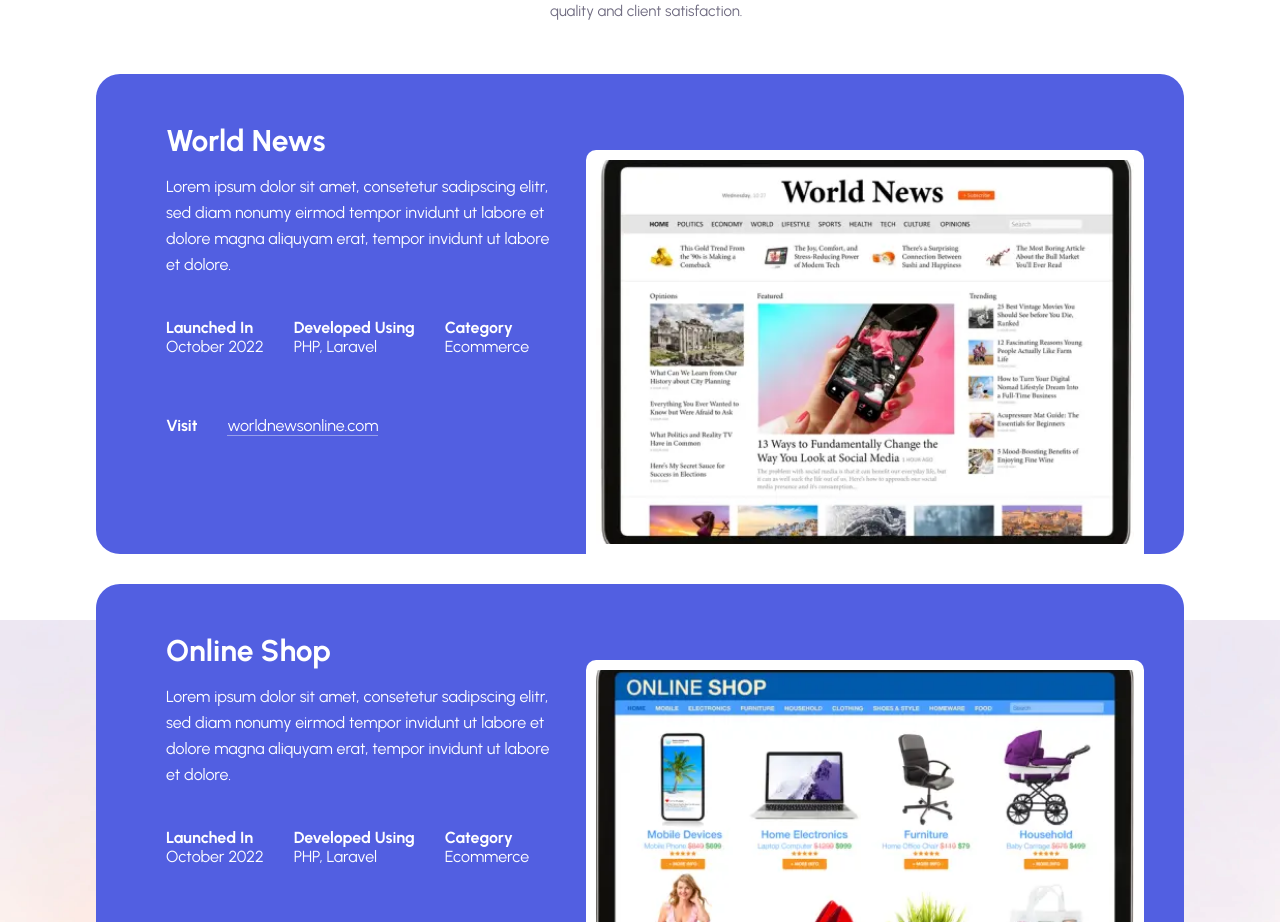
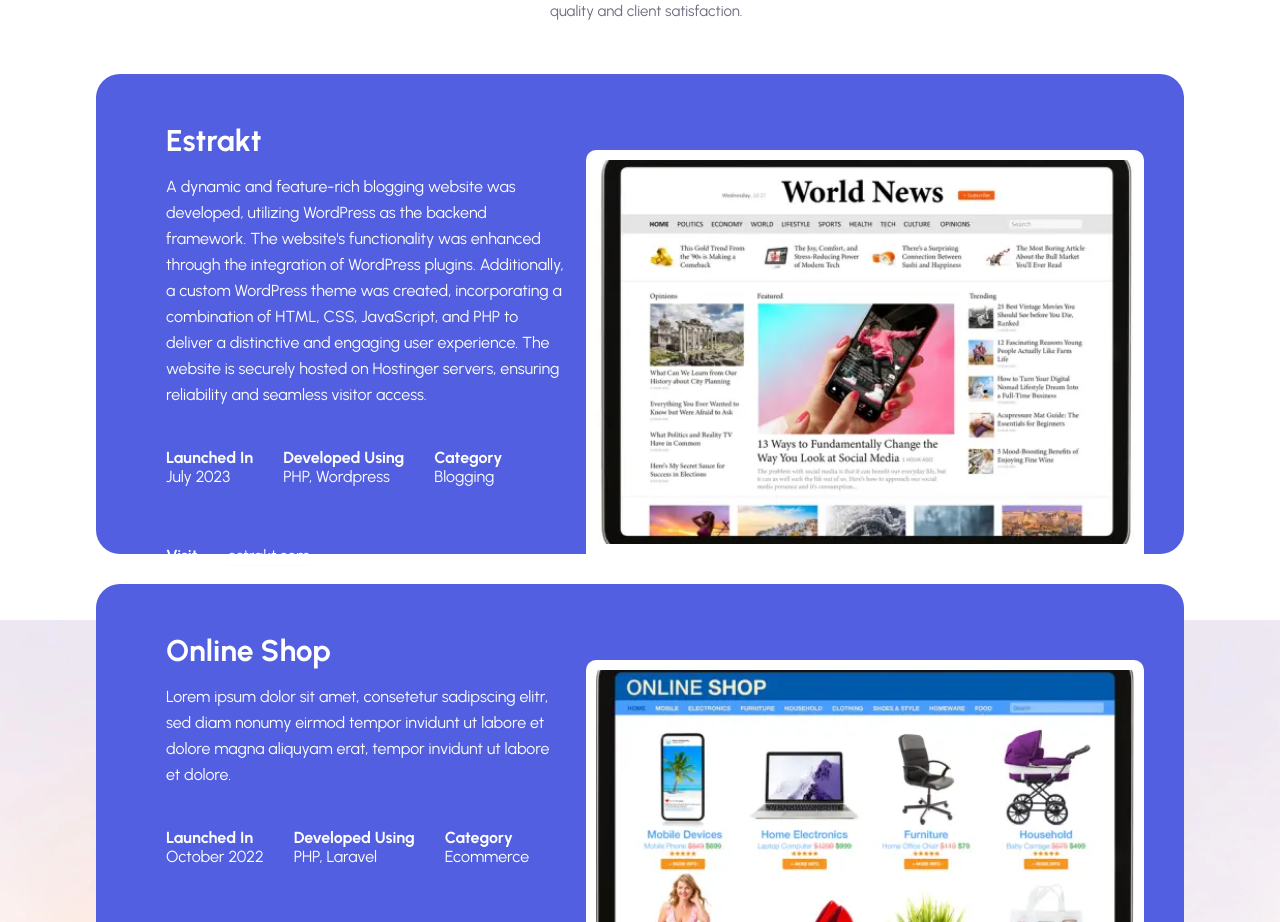
Before and after one commit to M-Ali-Haider/Horizon, a React (Vite) app: page / in a window 1280 px wide. Shown: the part 2700-3622 px from the top of the page. Built offline with nearby package versions, Linux system fonts and the light colour scheme.

Commit message:
major changes

```diff
--- a/src/Components/OurWork.tsx
+++ b/src/Components/OurWork.tsx
@@ -7,13 +7,13 @@ import background3 from "../assets/background3.webp";
 const OurWork = () => {
   let ourworkarray = [
     {
-      ProjectName: "World News",
+      ProjectName: "Estrakt",
       ProjectInfo:
-        "Lorem ipsum dolor sit amet, consetetur sadipscing elitr, sed diam nonumy eirmod tempor invidunt ut labore et dolore magna aliquyam erat, tempor invidunt ut labore et dolore.",
-      LaunchedIn: "October 2022",
-      Developed: "PHP, Laravel",
-      Category: "Ecommerce",
-      Visit: "worldnewsonline.com",
+      "A dynamic and feature-rich blogging website was developed, utilizing WordPress as the backend framework. The website's functionality was enhanced through the integration of WordPress plugins. Additionally, a custom WordPress theme was created, incorporating a combination of HTML, CSS, JavaScript, and PHP to deliver a distinctive and engaging user experience. The website is securely hosted on Hostinger servers, ensuring reliability and seamless visitor access.",
+      LaunchedIn: "July 2023",
+      Developed: "PHP, Wordpress",
+      Category: "Blogging",
+      Visit: "estrakt.com",
       img: WorldNews,
     },
     {
```
Also changed, not shown: src/assets/estrakt.webp (renamed from src/assets/image_2023-10-06_103453355.webp).
